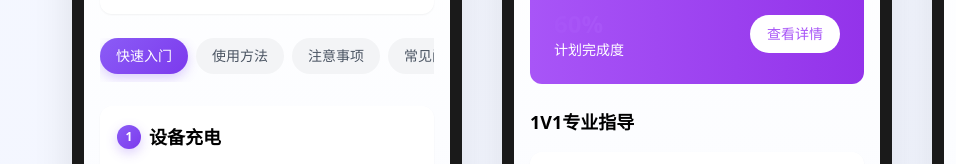
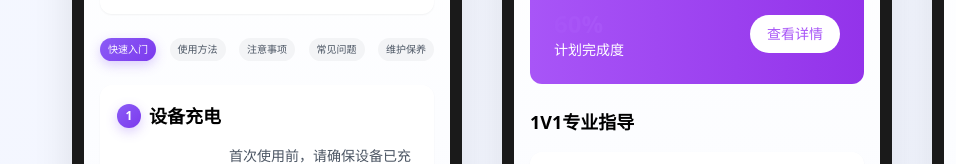
Before and after one commit to NavyGu/FCBSAPP, a plain HTML site: page index.html in a window 1280 px wide. Shown: the part 1274-1438 px from the top of the page, 0-956 px from the left. Drawn offline with nearby package versions, Linux system fonts and the light colour scheme.

```diff
--- a/index.html
+++ b/index.html
@@ -857,20 +857,20 @@
 
                    <!-- 指南导航标签 -->
                    <div class="mb-6">
-                            <div class="flex space-x-2 overflow-x-auto pb-2 scrollbar-hide">
-                                <button class="px-4 py-2 bg-purple-500 text-white rounded-full text-sm whitespace-nowrap">
+                    <div class="flex justify-between">
+                        <button class="px-2 py-1 bg-purple-500 text-white rounded-full text-[10px] whitespace-nowrap">
                             快速入门
                         </button>
-                                <button class="px-4 py-2 bg-gray-100 text-gray-600 rounded-full text-sm whitespace-nowrap">
+                        <button class="px-2 py-1 bg-gray-100 text-gray-600 rounded-full text-[10px] whitespace-nowrap">
                             使用方法
                         </button>
-                                <button class="px-4 py-2 bg-gray-100 text-gray-600 rounded-full text-sm whitespace-nowrap">
+                        <button class="px-2 py-1 bg-gray-100 text-gray-600 rounded-full text-[10px] whitespace-nowrap">
                             注意事项
                         </button>
-                                <button class="px-4 py-2 bg-gray-100 text-gray-600 rounded-full text-sm whitespace-nowrap">
+                        <button class="px-2 py-1 bg-gray-100 text-gray-600 rounded-full text-[10px] whitespace-nowrap">
                             常见问题
                         </button>
-                                <button class="px-4 py-2 bg-gray-100 text-gray-600 rounded-full text-sm whitespace-nowrap">
+                        <button class="px-2 py-1 bg-gray-100 text-gray-600 rounded-full text-[10px] whitespace-nowrap">
                             维护保养
                         </button>
                     </div>
```
Lines whose indentation alone changed are shown as unchanged.
